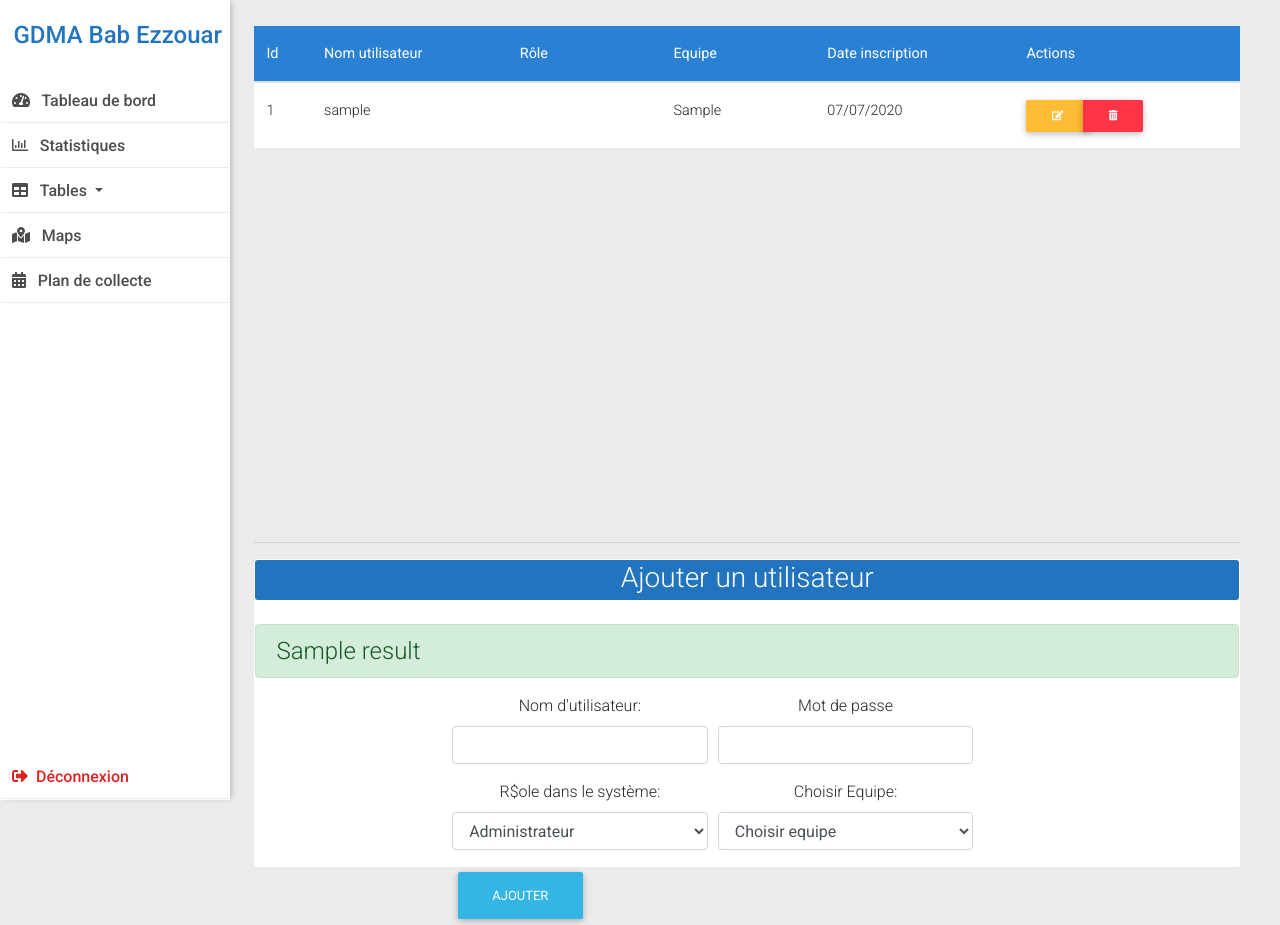
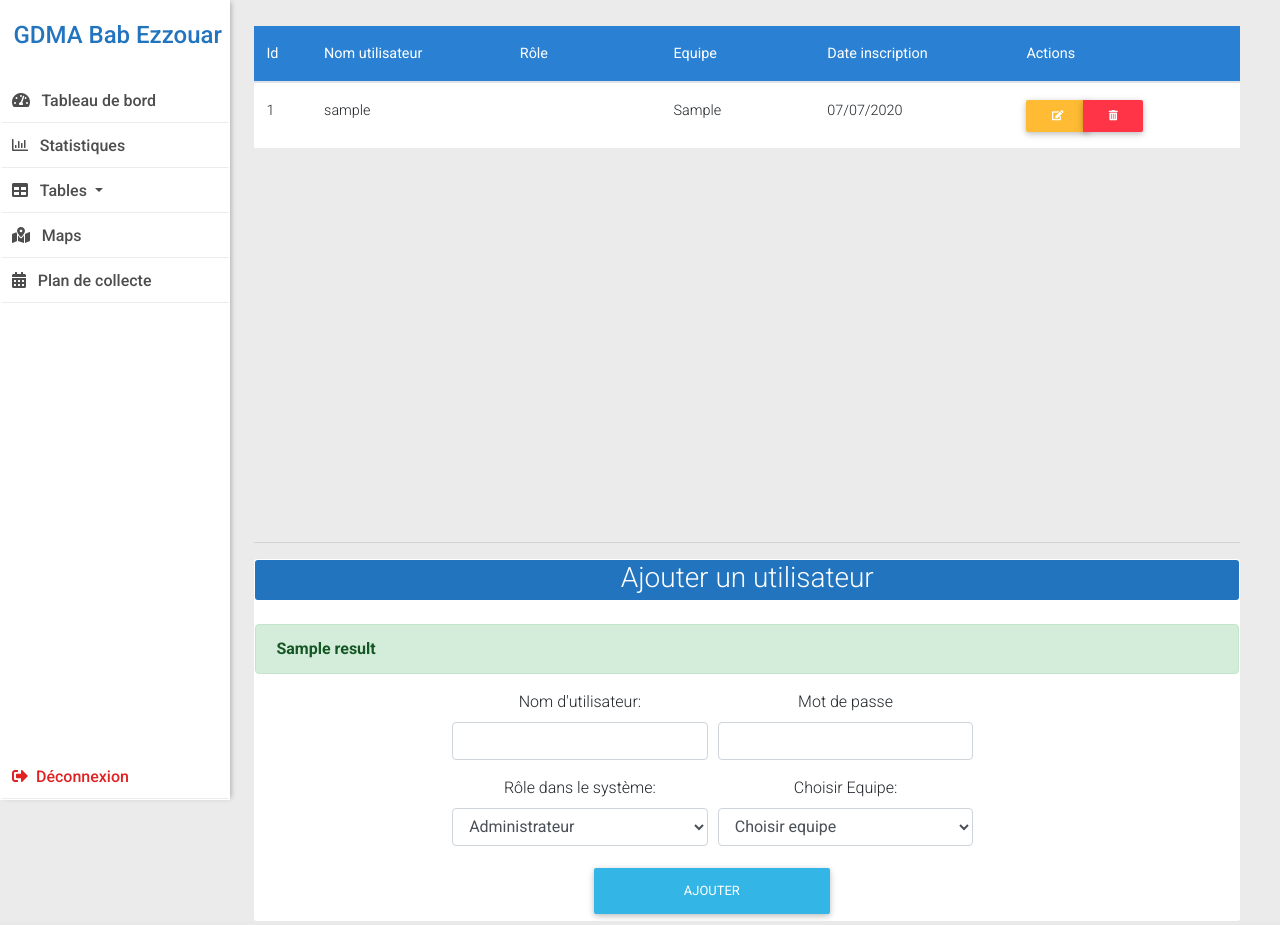
Before and after one commit to raouftams/GIS-for-SWM, a Symfony app: template templates/admin/addUser.html.twig in a window 1280 px wide. Run offline with Twig, Linux system fonts and the light colour scheme; the template is opened without the code that fills it: most values are stand-ins (such as "Sample title", 1, 10 or a date in 2020); some libraries are stand-ins or nearby versions.

Commit message:
15/08/2020

```diff
--- a/src/Controller/User/VRPController.php
+++ b/src/Controller/User/VRPController.php
@@ -199,7 +199,7 @@ class VRPController extends AbstractController{
         $this->orders = $this->getOrders()->getContent();
 
         $url = 'https://logistics.arcgis.com/arcgis/rest/services/World/VehicleRoutingProblem/GPServer/SolveVehicleRoutingProblem/submitJob?';
-        $token = 'w6KcUKEU5ySVw1KCRSw4ltUwwN4j-SB2EDIPzExl3vKhzNIb6fliZPasLKc_bkR_kAwlk3EG-y26p9ib6Tib7fKVZ604_aBn3y0tjbC5DEj85qUV6ntZ7PrJXzbPpG11kdoSkB8nSThEKLgfJPqNkA..';
+        $token = 'pjybK6-QiR8Sr93PhNMgvI_4RqmiMx6MbQYK_hPhyoIpFCoGNgAsPi467wYTC7bhGvEsHrPs2J4s7s3uCLc17n19PpH3gMqB3bUF_j3mxcrdswrDobQFFTa579-lF9dPSEzVu2dkau7dNVoxsVjNTA..';
         $curl = curl_init();
         curl_setopt($curl, CURLOPT_URL, $url);
         curl_setopt($curl, CURLOPT_POST, 1);
--- a/templates/admin/addUser.html.twig
+++ b/templates/admin/addUser.html.twig
@@ -9,7 +9,7 @@
         background-color: #2274BF;
         color: white;
         border-radius: 3px;
-
+        margin-bottom: 20px;
         text-align: center;
         height: 40px;
     }
@@ -17,6 +17,10 @@
         border: 1px solid transparent;
         background-color: #ffffff;
         border-radius: 3px;
+    }
+    .btn-ajouter{
+        width: 30%;
+        right: 17%;
     }
 </style>
 {% endblock %}
@@ -69,7 +73,7 @@
 
 <h3 class="mb-4">Ajouter un utilisateur</h3>
 {% if result != null %}
-    <h4 class="alert alert-success">{{result}}</h4>
+    <p class="alert alert-success font-weight-bold">{{result}}</p>
 {% endif %}
 
 <form action="{{path('addUser')}}" method="POST" style="text-align: center; margin-left: 20%;">
@@ -85,7 +89,7 @@
     </div>
     <div class="form-row">
         <div class="form-group col-md-4">
-            <label>R$ole dans le système:</label>
+            <label>Rôle dans le système:</label>
             <select name="role" class="form-control">
                 <option value="Administrateur">Administrateur</option>
                 <option value="Planificateur">Planificateur</option>
@@ -102,7 +106,7 @@
             </select>
         </div>
     </div>
-    <button type="submit" class="btn btn-info" style="float:left;">Ajouter</button>
+    <button type="submit" class="btn btn-info btn-ajouter" >Ajouter</button>
 </form>
 </div>
 {% endblock %}
```
Also changed, not shown: templates/public/analyseVrp.html.twig (+16 -7 lines), templates/public/maps.html.twig (+10 -2 lines), var/app.db.
